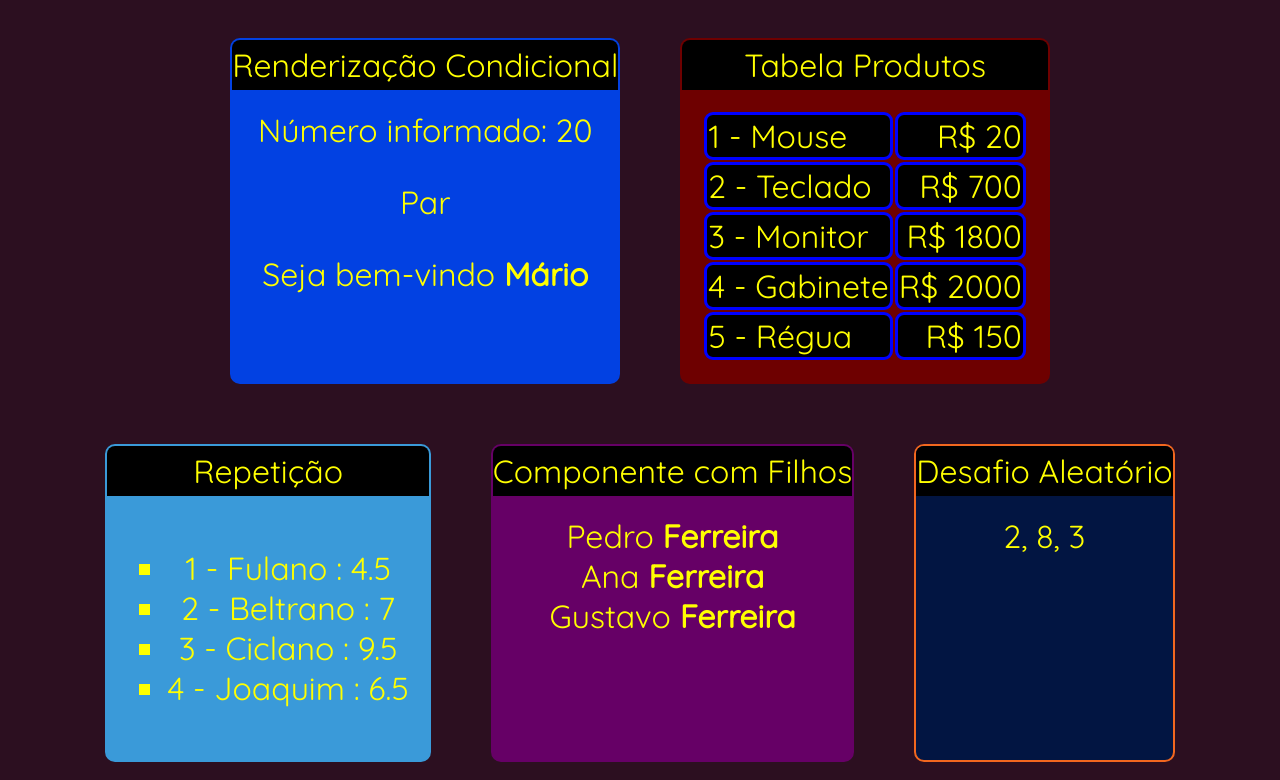
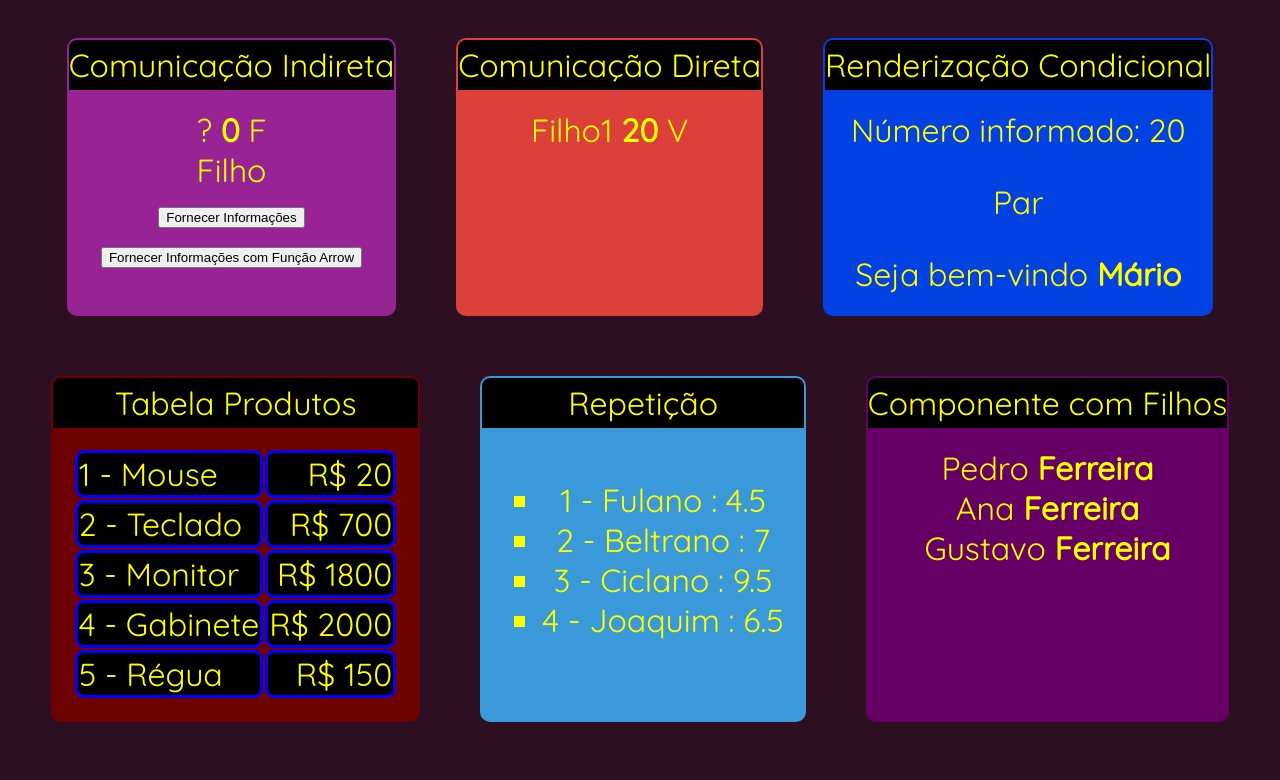
Before and after one commit to marconemss/curso-react, a React (Create React App) app in the folder fundamentos-react/: page / in a window 1280 px wide. Shown: the top 780 px of the page. Built offline with nearby package versions, Linux system fonts and the light colour scheme.

Commit message:
Atualização até o tópico 32

```diff
--- a/fundamentos-react/src/App.jsx
+++ b/fundamentos-react/src/App.jsx
@@ -12,6 +12,8 @@ import ListaAlunos from './components/repeticao/ListaAlunos'
 import TabelaProdutos from './components/repeticao/TabelaProdutos'
 import ParOuImpar from './components/condicional/ParOuImpar'
 import UsuarioInfo from './components/condicional/UsuarioInfo'
+import DiretaPai from './components/comunicacao/DiretaPai'
+import IndiretaPai from './components/comunicacao/IndiretaPai'
 
 const hello = 'Hello React!'
 
@@ -19,6 +21,12 @@ export default function App() {
     return (
         <div className="App">
             <div className="Cards">
+                <Card titulo="Comunicação Indireta" color="#982395">
+                    <IndiretaPai />
+                </Card>
+                <Card titulo="Comunicação Direta" color="#DC403B">
+                    <DiretaPai />
+                </Card>
                 <Card titulo="Renderização Condicional" color='#0241E2'>
                     <ParOuImpar numero={20} />
                     <p/>
--- /dev/null
+++ b/fundamentos-react/src/components/comunicacao/DiretaFilho.jsx
@@ -0,0 +1,11 @@
+import React from 'react'
+
+export default props => {
+    return (
+        <div>
+            <span>{props.texto} </span>
+            <span> <strong> {props.numero} </strong> </span>
+            <span>{props.bool ? 'V' : 'F'}</span>
+        </div>
+    )
+}
--- /dev/null
+++ b/fundamentos-react/src/components/comunicacao/DiretaPai.jsx
@@ -0,0 +1,11 @@
+import React from 'react'
+import DiretaFilho from './DiretaFilho'
+
+
+export default props => {
+    return (
+        <div>
+            <DiretaFilho texto="Filho1" numero={20} bool={true} />
+        </div>
+    )
+}
--- /dev/null
+++ b/fundamentos-react/src/components/comunicacao/IndiretaFilho.jsx
@@ -0,0 +1,25 @@
+import React from 'react'
+
+
+export default props => {
+
+    return (
+        <div>
+            <div>
+                Filho
+            </div>
+
+            <button onClick={
+                    function (e) {
+                        props.quandoClicar('Fulano', 40, false)
+                    }
+                    }>
+                Fornecer Informações
+            </button>
+            <br></br>
+            <button onClick={e => props.quandoClicar('Beltrano', 50, true)}>
+                Fornecer Informações com Função Arrow
+            </button>
+        </div>
+    )
+}
--- /dev/null
+++ b/fundamentos-react/src/components/comunicacao/IndiretaPai.jsx
@@ -0,0 +1,37 @@
+import React, {useState} from 'react'
+import IndiretaFilho from './IndiretaFilho'
+
+
+export default props => {
+
+    const [texto, setTexto] = useState('?')
+    const [numero, setNumero] = useState(0)
+    const [bool, setBool] = useState(false)
+
+    function fornecerInformacoes(textoParam, numeroParam, bolParam){
+        console.log(textoParam,numeroParam,bolParam)
+
+        setTexto(textoParam)
+        setNumero(numeroParam)
+        setBool(bolParam)
+
+        //Neste exemplo abaixo, apenas atribuir valor às variáveis não reflete
+        //nos span abaixo! Daí a necessidade de se utilizar o useState
+
+        //texto = textoParam;
+        //numero = numeroParam;
+        //bool = bolParam;
+    }
+
+    return (
+        <div>
+            <div>
+                <span>{texto} </span>
+                <span> <strong> {numero} </strong> </span>
+                <span>{bool ? 'V' : 'F'}</span>
+            </div>
+
+            <IndiretaFilho quandoClicar={fornecerInformacoes}/>
+        </div>
+    )
+}
```
Also changed, not shown: 1 other file (tests, documents, lock files or other folders).
